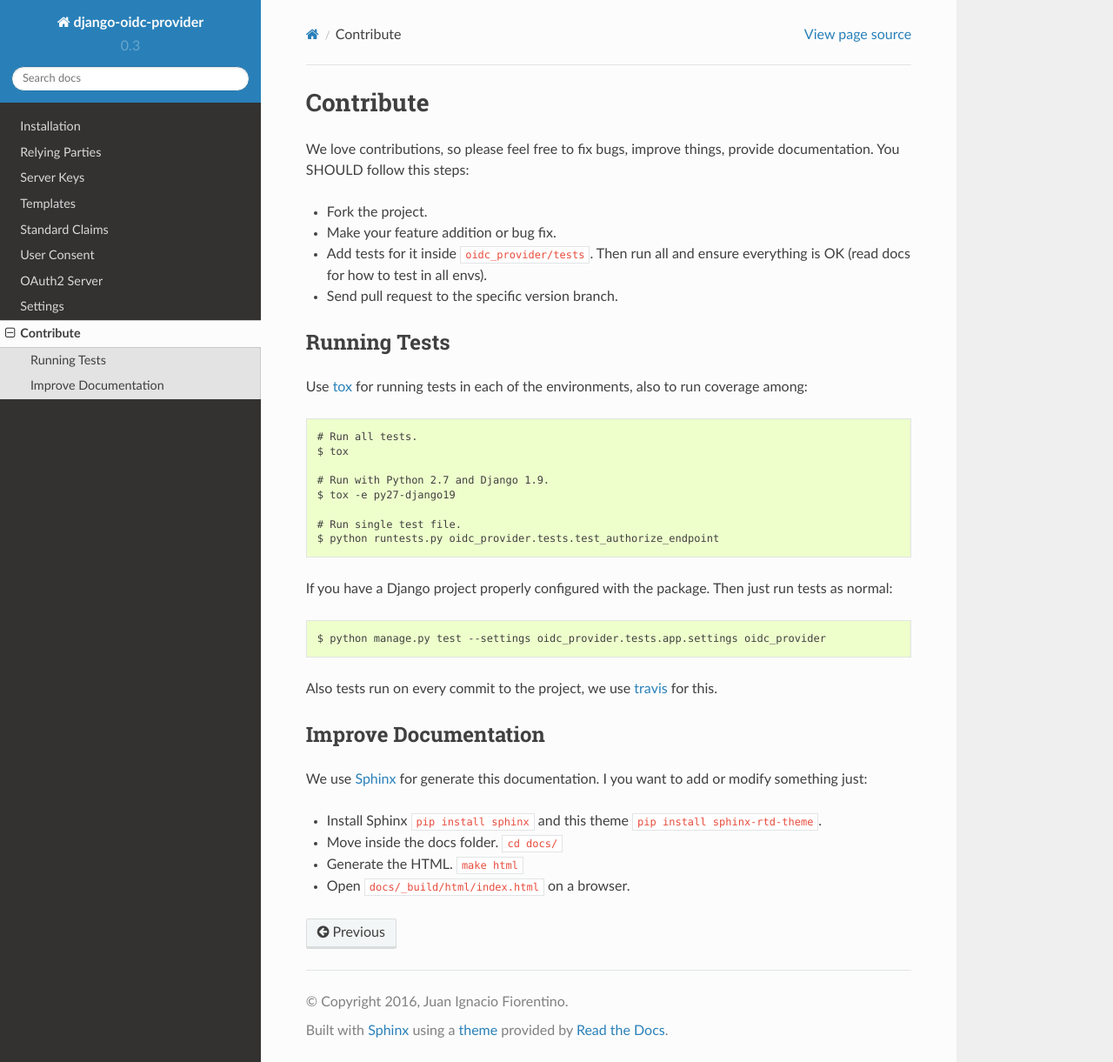
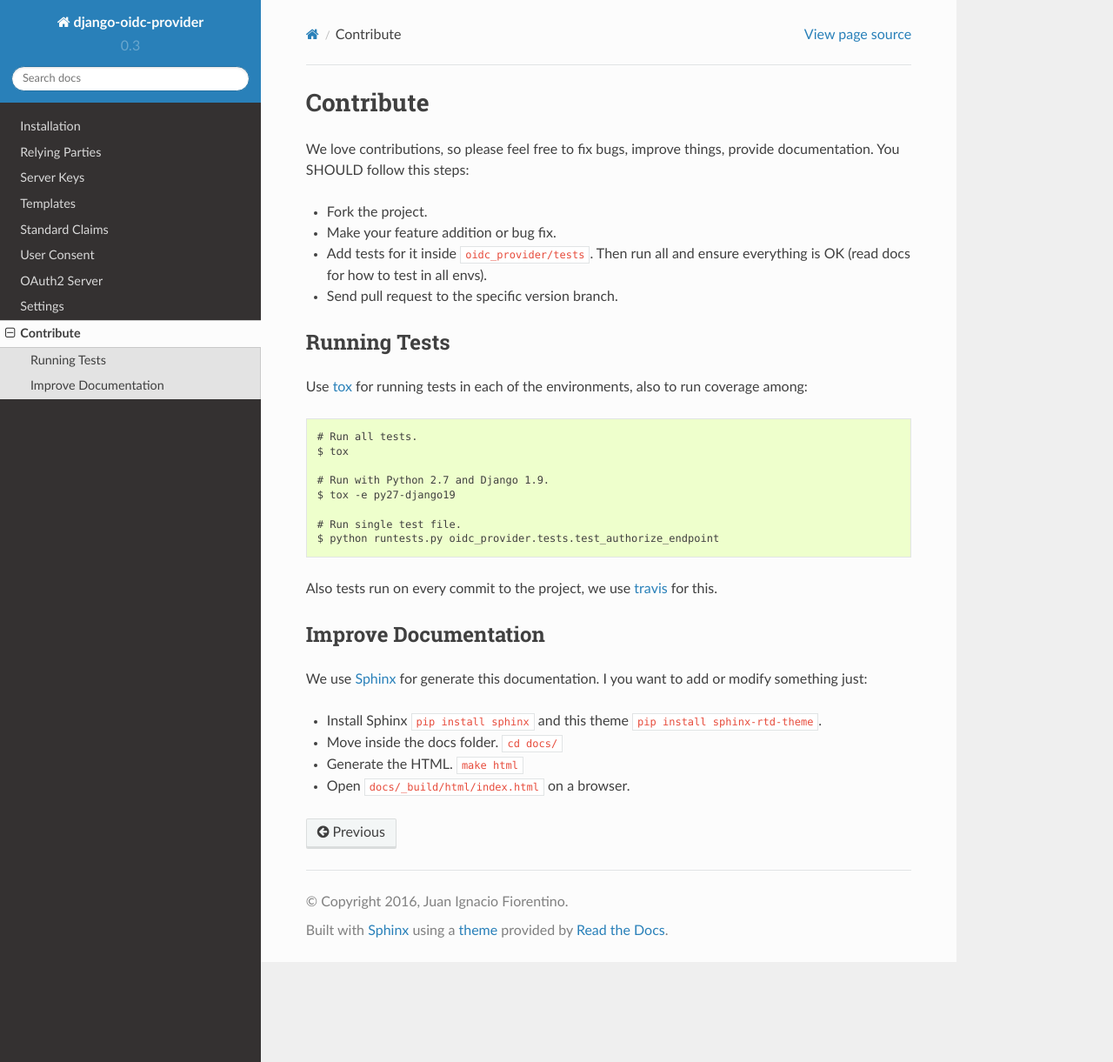
Before and after one commit to juanifioren/django-oidc-provider, a Sphinx documentation site: the page built from docs/sections/contribute.rst, in a window 1280 px wide and 1221 px high. Shown: the whole window at 87% size. Built offline with Sphinx 7.4.7 and the Read the Docs theme 2.0.0, drawn with Linux system fonts in a browser that asks for light colours.

```diff
--- a/docs/sections/contribute.rst
+++ b/docs/sections/contribute.rst
@@ -24,10 +24,6 @@ Use `tox <https://pypi.python.org/pypi/tox>`_ for running tests in each of the e
     # Run single test file.
     $ python runtests.py oidc_provider.tests.test_authorize_endpoint
 
-If you have a Django project properly configured with the package. Then just run tests as normal::
-
-    $ python manage.py test --settings oidc_provider.tests.app.settings oidc_provider
-
 Also tests run on every commit to the project, we use `travis <https://travis-ci.org/juanifioren/django-oidc-provider/>`_ for this.
 
 Improve Documentation
```
Also changed, not shown: CHANGELOG.md (+3 -0 lines).
